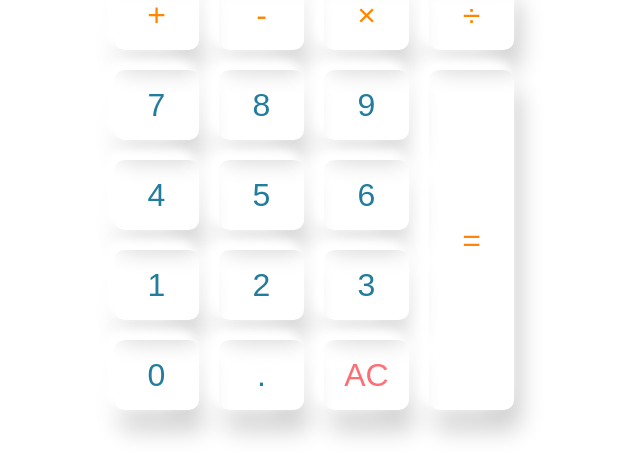
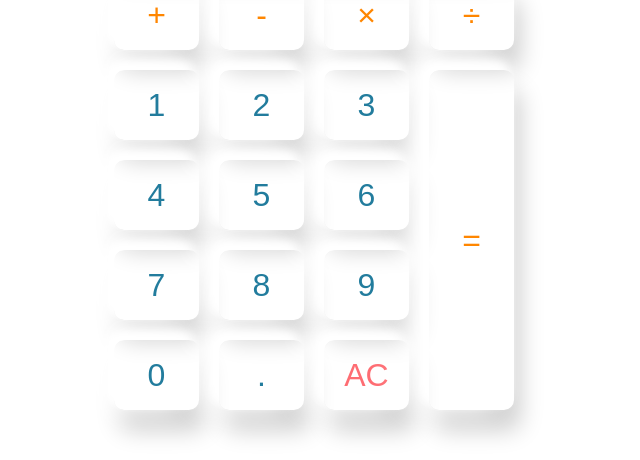
Before and after one commit to SkyWallkeRed/hibob_calculator_home_ex, an Angular app: page / in a window 1280 px wide. Shown: the part 287-747 px from the top of the page, without its empty margins (326-966 px from the left). Built offline with nearby package versions, Linux system fonts and the light colour scheme.

Commit message:
added .scss files in addition to .sass files, Thanks you for the opportunity.

```diff
--- /dev/null
+++ b/src/app/components/calculator-button/calculator-button.component.scss
@@ -0,0 +1,28 @@
+:host {
+
+  .button {
+    position: relative;
+    padding: 0;
+    border: none;
+    outline: none;
+    border-radius: 10px;
+    box-shadow: -6px -6px 10px #ffffff, -6px -10px 15px #ffffff, -20px 0px 30px #ffffff, 6px 20px 25px rgba(0, 0, 0, 0.2);
+    transition: .13s ease-in-out;
+    cursor: pointer;
+    width: 100%;
+    height: 70px;
+    background-color: transparent;
+    font-size: 2rem;
+    color: #227c9d;
+    text-shadow: 0 1px rgba(255, 255, 255, .4);
+  }
+
+
+  .button:active {
+    color: #0099ff;
+    border: 1px solid rgba(0, 0, 0, 0.2);
+    box-shadow: none;
+  }
+
+
+}
--- a/src/app/components/calculator-button/calculator-button.component.ts
+++ b/src/app/components/calculator-button/calculator-button.component.ts
@@ -4,9 +4,9 @@ import { OperatorEnum } from '../calculator/calculator.component';
 @Component({
   selector: 'app-calculator-button',
   templateUrl: './calculator-button.component.html',
-  styleUrls: ['./calculator-button.component.sass']
+  styleUrls: ['./calculator-button.component.scss']
 })
-export class CalculatorButtonComponent implements OnInit {
+export class CalculatorButtonComponent{
   @Input() logicVal: string;
 
   @Input() displayVal?: string;
@@ -17,7 +17,4 @@ export class CalculatorButtonComponent implements OnInit {
   constructor() {
   }
 
-  ngOnInit(): void {
-  }
-
 }
--- a/src/app/components/calculator/calculator.component.html
+++ b/src/app/components/calculator/calculator.component.html
@@ -17,19 +17,11 @@
     <app-calculator-button (output)="operatiorClick($event)" classList="calc-button operator" logicVal="/"
                            displayVal="&divide;"></app-calculator-button>
 
-    <app-calculator-button (output)="decimalClick($event)" classList="calc-button" logicVal="7"></app-calculator-button>
-    <app-calculator-button (output)="decimalClick($event)" classList="calc-button" logicVal="8"></app-calculator-button>
-    <app-calculator-button (output)="decimalClick($event)" classList="calc-button" logicVal="9"></app-calculator-button>
 
-    <app-calculator-button (output)="decimalClick($event)" classList="calc-button" logicVal="4"></app-calculator-button>
-    <app-calculator-button (output)="decimalClick($event)" classList="calc-button" logicVal="5"></app-calculator-button>
-    <app-calculator-button (output)="decimalClick($event)" classList="calc-button" logicVal="6"></app-calculator-button>
+    <app-calculator-button *ngFor="let num of calculatorNumPadArray" (output)="decimalClick($event)"
+                           classList="calc-button" [logicVal]="num"></app-calculator-button>
 
-    <app-calculator-button (output)="decimalClick($event)" classList="calc-button" logicVal="1"></app-calculator-button>
-    <app-calculator-button (output)="decimalClick($event)" classList="calc-button" logicVal="2"></app-calculator-button>
-    <app-calculator-button (output)="decimalClick($event)" classList="calc-button" logicVal="3"></app-calculator-button>
 
-    <app-calculator-button (output)="decimalClick($event)" classList="calc-button" logicVal="0"></app-calculator-button>
     <app-calculator-button (output)="dotClick()" classList="calc-button decimal" logicVal="."></app-calculator-button>
     <app-calculator-button (output)="clearAll()" classList="calc-button all-clear" logicVal="all-clear"
                            displayVal="AC"></app-calculator-button>
--- a/src/app/components/calculator/calculator.component.sass
+++ b/src/app/components/calculator/calculator.component.sass
@@ -1,3 +1,4 @@
+
 .center-calc
   position: absolute
   top: 50%
--- /dev/null
+++ b/src/app/components/calculator/calculator.component.scss
@@ -0,0 +1,74 @@
+:host {
+  .center-calc {
+    position: absolute;
+    top: 50%;
+    left: 50%;
+    transform: translate(-50%, -50%);
+  }
+
+  .calculator {
+    .calculator-screen {
+      width: 100%;
+      font-size: 4rem;
+      height: 9rem;
+      border: none;
+      background-color: rgba(136, 136, 136, 0.4);
+      border-radius: 10px;
+      box-shadow: -6px -6px 10px #ffffff, -6px -10px 15px #ffffff, -20px 0px 30px #ffffff, 6px 20px 25px rgba(0, 0, 0, 0.2);
+      color: white;
+      text-align: right;
+      padding-right: 20px;
+      padding-left: 10px;
+    }
+
+    .current-operator {
+      position: absolute;
+      left: 20px;
+      top: 3rem;
+      z-index: 2;
+      color: #ff8600;
+      font-size: 50px;
+    }
+
+    .current-operator-back {
+      position: absolute;
+      left: 20px;
+      z-index: -1;
+      color: #ff8600;
+      font-size: 50px;
+    }
+
+
+    ::ng-deep.calc-button:focus {
+      outline: 0;
+    }
+
+
+    ::ng-deep.operator {
+      color: #ff8600;
+    }
+
+
+    ::ng-deep.all-clear {
+      color: #fe6d73
+    }
+
+    ::ng-deep.equal-sign {
+      color: #ff8600;
+      height: 100%;
+    }
+
+    ::ng-deep.equal-sign-grid-wrapper {
+      grid-area: 2 / 4 / 6 / 5
+    }
+
+    ::ng-deep.calculator-keys {
+      display: grid;
+      grid-template-columns: repeat(4, 1fr);
+      grid-gap: 20px;
+      padding-top: 20px;
+    }
+  }
+
+
+}
--- a/src/app/components/calculator/calculator.component.ts
+++ b/src/app/components/calculator/calculator.component.ts
@@ -12,11 +12,12 @@ export enum OperatorEnum {
 @Component({
   selector: 'app-calculator',
   templateUrl: './calculator.component.html',
-  styleUrls: ['./calculator.component.sass']
+  styleUrls: ['./calculator.component.scss']
 })
-export class CalculatorComponent implements OnInit {
+export class CalculatorComponent {
   @Input() maxWidth?: string;
   @Input() centerXY?: boolean;
+  @Input() calculatorNumPadArray?: string[] = ['1', '2', '3', '4', '5', '6', '7', '8', '9', '0'];
 
   @Output() output: ReplaySubject<string> = new ReplaySubject<string>(1);
 
@@ -27,9 +28,6 @@ export class CalculatorComponent implements OnInit {
   showOperatorOnScreen = true;
 
   constructor() {
-  }
-
-  ngOnInit(): void {
   }
 
   operatiorClick(operator: OperatorEnum): void {
@@ -65,7 +63,7 @@ export class CalculatorComponent implements OnInit {
 
     } else {
 
-      this.currentOperand === '0' ? this.currentOperand = decimal : this.currentOperand += decimal;
+      this.currentOperand = this.currentOperand === '0' ? decimal : this.currentOperand + decimal;
 
     }
 
```
